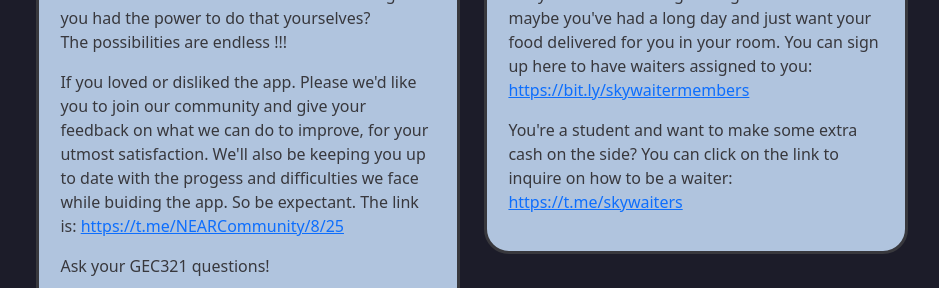
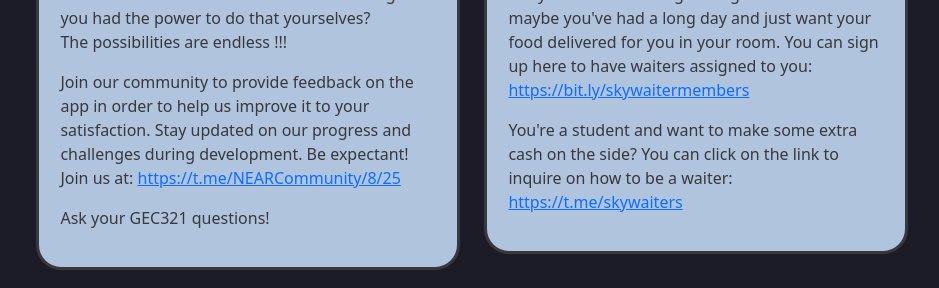
Before and after one commit to ifiokabasiudo/gec321, a Next.js app: page / in a window 1280 px wide. Shown: the part 150-438 px from the top of the page, without its empty margins (172-1111 px from the left). Built offline with nearby package versions, Linux system fonts and the light colour scheme.

Commit message:
Update index.js

```diff
--- a/pages/index.js
+++ b/pages/index.js
@@ -86,7 +86,7 @@ export default function Home(req, res) {
                   <div className="lecture-mate">
                       <h3>Lecture_Mate_Prototype</h3>
                       <p>We trained the model for GEC321. Now imagine you had the power to do that yourselves? <br/> The possibilities are endless !!!</p>
-                      <p>If you loved or disliked the app. Please we'd like you to join our community and give your feedback on what we can do to improve, for your utmost satisfaction. We'll also be keeping you up to date with the progess and difficulties we face while buiding the app. So be expectant. The link is: <a href="https://t.me/NEARCommunity/8/25">https://t.me/NEARCommunity/8/25</a></p>
+                      <p>Join our community to provide feedback on the app in order to help us improve it to your satisfaction. Stay updated on our progress and challenges during development. Be expectant! Join us at: <a href="https://t.me/NEARCommunity/8/25">https://t.me/NEARCommunity/8/25</a></p>
                       <p>Ask your GEC321 questions!</p>
                   </div>
                 </div>
```
